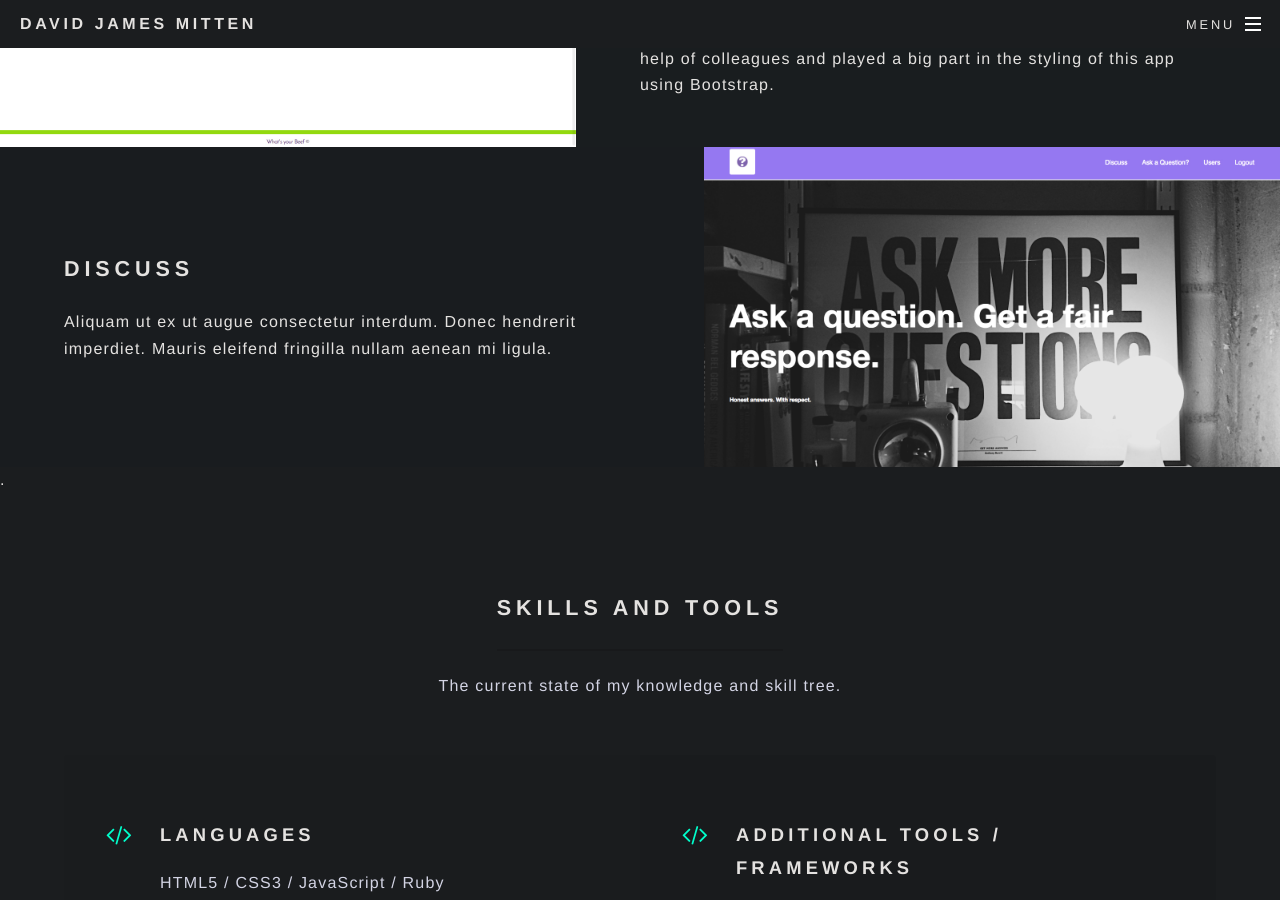
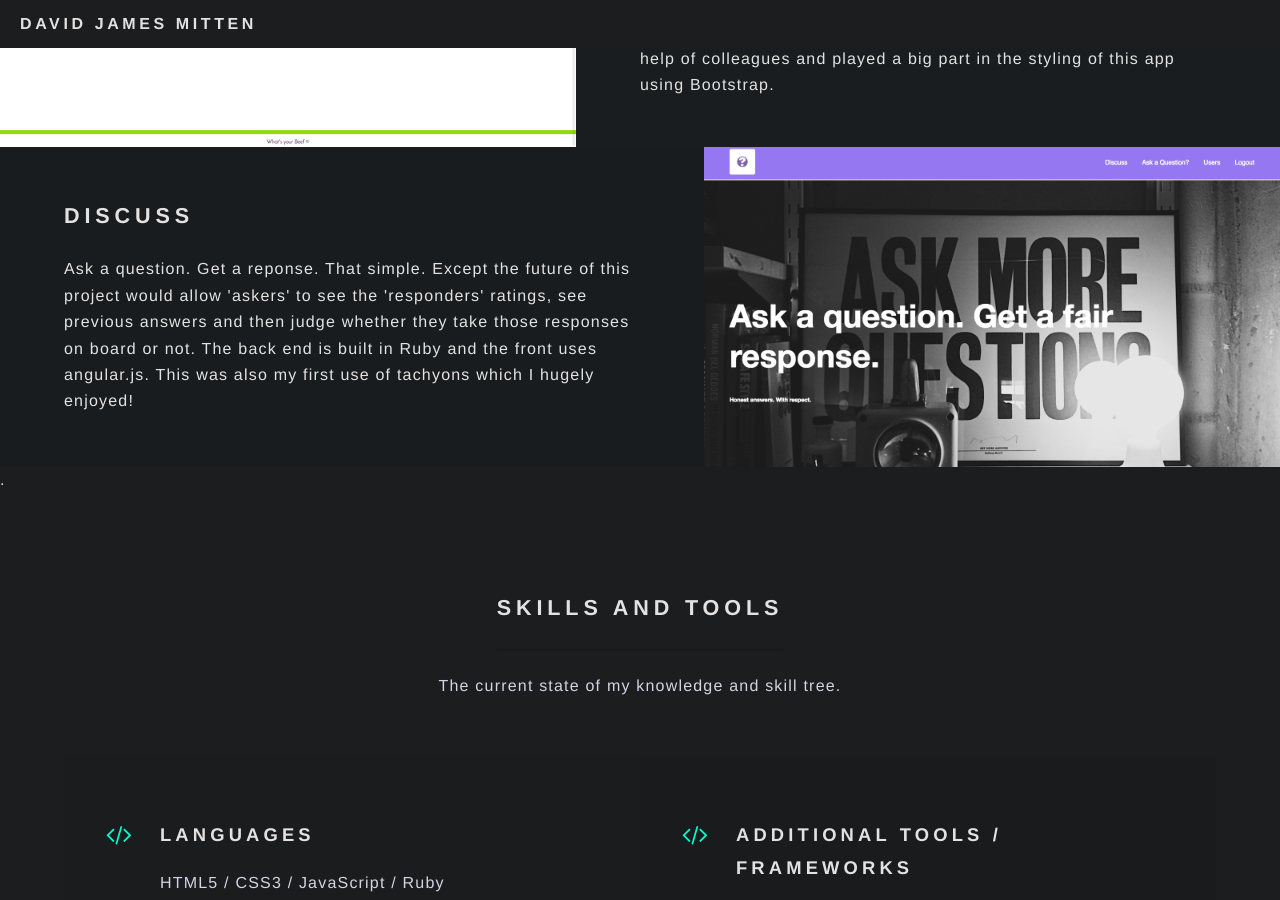
Before and after one commit to DaveMitten/DaveMitten.github.io, a Jekyll site: the page built from index.html, in a window 1280 px wide and 900 px high, scrolled down 2532 px. Built offline with Jekyll 4.4.1, drawn with Linux system fonts in a browser that asks for light colours; some web fonts are replaced.

Commit message:
attempte to remove nav bar

```diff
--- a/_includes/header.html
+++ b/_includes/header.html
@@ -1,7 +1,7 @@
 <!-- Header -->
 <header id="header"{% if page.layout == 'landing' %} class="alt"{% endif %}>
   <h1><a href="{{ site.baseurl }}/index.html">{{ site.title }}</a></h1>
-  <nav id="nav">
+  <!-- <nav id="nav">
     <ul>
       <li class="special">
         <a href="#menu" class="menuToggle"><span>Menu</span></a>
@@ -19,5 +19,5 @@
         </div>
       </li>
     </ul>
-  </nav>
+  </nav> -->
 </header>
--- a/index.html
+++ b/index.html
@@ -70,7 +70,7 @@ layout: landing
             <section class="spotlight">
 							<div class="image"><img src="images/proj4.jpg" alt="" /></div><div class="content">
 								<h2>Discuss</h2>
-								<p>Aliquam ut ex ut augue consectetur interdum. Donec hendrerit imperdiet. Mauris eleifend fringilla nullam aenean mi ligula.</p>
+								<p>Ask a question. Get a reponse. That simple. Except the future of this project would allow 'askers' to see the 'responders' ratings, see previous answers and then judge whether they take those responses on board or not. The back end is built in Ruby and the front uses angular.js. This was also my first use of tachyons which I hugely enjoyed!</p>
 							</div>
 						</section>.
 					</section>
```
